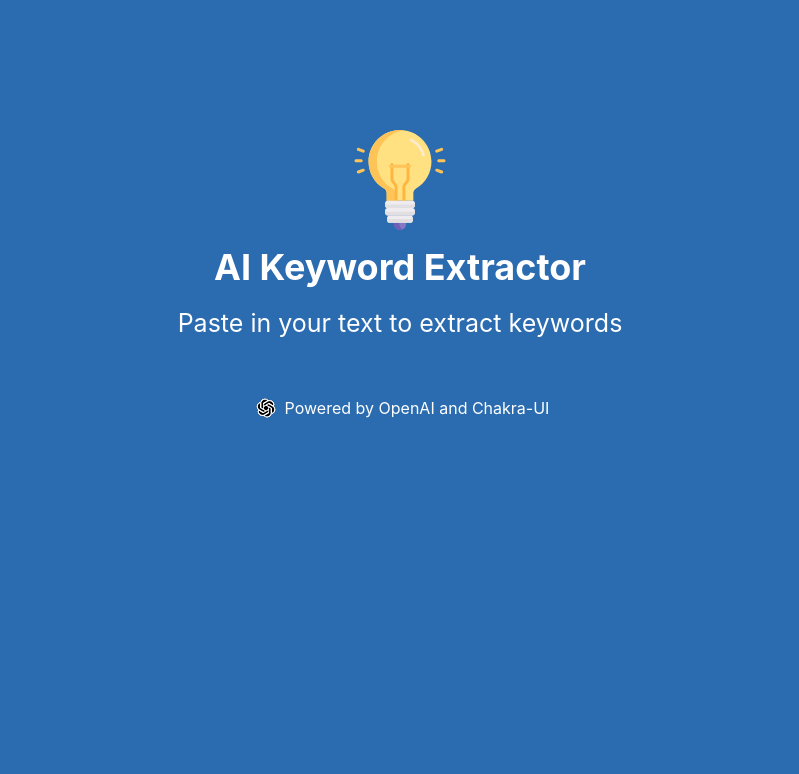
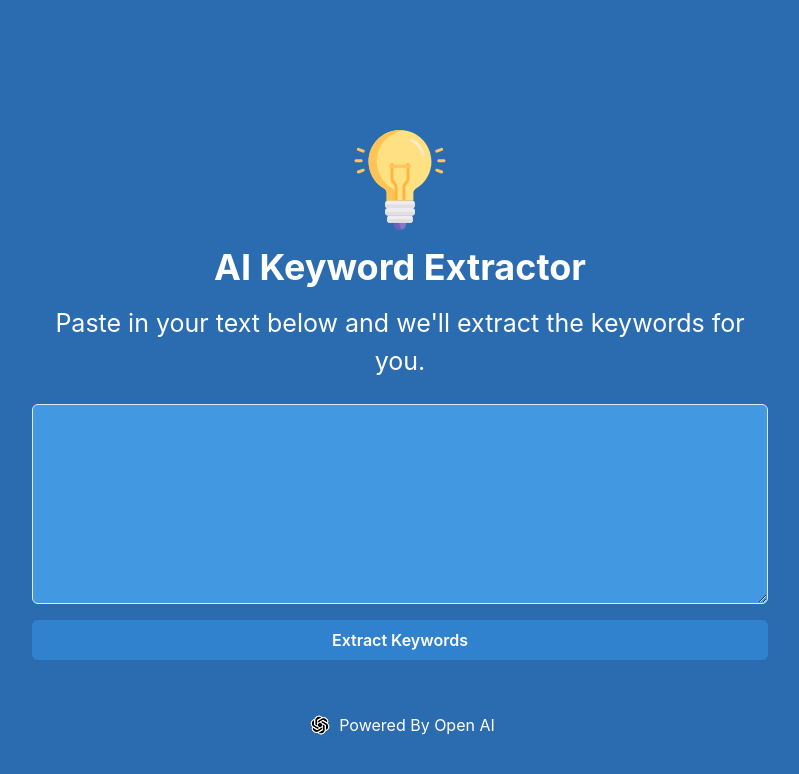
Before and after one commit to milliorn/keyword-extractor, a React (Vite) app: page / in a window 1280 px wide. Shown: the top 774 px of the page, without its empty margins (240-1039 px from the left). Built offline with nearby package versions, Linux system fonts and the light colour scheme.

Commit message:
type checking errors

```diff
--- a/src/App.tsx
+++ b/src/App.tsx
@@ -1,13 +1,20 @@
 import { Container, Box } from "@chakra-ui/layout";
 import Header from "./components/Header";
 import Footer from "./components/Footer";
+import TextInput from "./components/TextInput";
+import React from "react";
 
 // main app
 function App(): JSX.Element {
+  function extractKeywords(text: string): void {
+    console.log(text);
+  }
+
   return (
     <Box bg="blue.600" color="white" height="100vh" paddingTop={130}>
       <Container maxW="3xl" centerContent>
         <Header />
+        <TextInput extractKeywords={extractKeywords} />
         <Footer />
       </Container>
     </Box>
--- a/src/components/Footer.tsx
+++ b/src/components/Footer.tsx
@@ -1,5 +1,6 @@
 import { Box, Image, Text, Flex } from "@chakra-ui/react";
 import logo from "../assets/openai.png";
+import React from "react";
 
 // footer
 function Footer(): JSX.Element {
@@ -7,10 +8,7 @@ function Footer(): JSX.Element {
     <Box marginTop={50}>
       <Flex justifyContent="center" alignItems="center">
         <Image src={logo} marginRight={1} />
-        <Text>
-          Powered by <a href="https://openai.com/">OpenAI</a> and{" "}
-          <a href="https://chakra-ui.com/">Chakra-UI</a>
-        </Text>
+        <Text>Powered By Open AI</Text>
       </Flex>
     </Box>
   );
--- a/src/components/Header.tsx
+++ b/src/components/Header.tsx
@@ -1,16 +1,16 @@
 import { Heading, Image, Text } from "@chakra-ui/react";
 import logo from "../assets/light-bulb.svg";
+import React from "react";
 
-// heaader
 function Header(): JSX.Element {
   return (
     <>
-      <Image src={logo} alt="logo" width={100} marginBottom="1rem" />
+      <Image src={logo as string} alt="logo" width={100} marginBottom="1rem" />
       <Heading color="white" marginBottom="1rem">
         AI Keyword Extractor
       </Heading>
       <Text fontSize={25} textAlign="center">
-        Paste in your text to extract keywords
+        Paste in your text below and we'll extract the keywords for you.
       </Text>
     </>
   );
--- /dev/null
+++ b/src/components/TextInput.tsx
@@ -0,0 +1,60 @@
+import { ChangeEvent, useState } from "react";
+import { Textarea, Button, useToast } from "@chakra-ui/react";
+import React from "react";
+
+// text input
+function TextInput({
+  extractKeywords,
+}: {
+  extractKeywords: (text: string) => void;
+}): JSX.Element {
+  const [text, setText] = useState<string>("");
+
+  const toast = useToast();
+
+  function submitText(): void {
+    if (text === "") {
+      toast({
+        title: "Text field is empty",
+        description: "Please enter text",
+        status: "error",
+        duration: 5000,
+        isClosable: false,
+      });
+    } else {
+      {
+        extractKeywords(text);
+      }
+      text;
+    }
+  }
+
+  return (
+    <>
+      <Textarea
+        bg="blue.400"
+        padding={4}
+        marginTop={6}
+        height={200}
+        color="white"
+        value={text}
+        onChange={(e: ChangeEvent<HTMLTextAreaElement>) =>
+          setText(e.target.value)
+        }
+      />
+
+      <Button
+        bg="blue.500"
+        color="white"
+        marginTop={4}
+        width="100%"
+        _hover={{ bg: "blue.700" }}
+        onClick={submitText}
+      >
+        Extract Keywords
+      </Button>
+    </>
+  );
+}
+
+export default TextInput;
--- a/tsconfig.json
+++ b/tsconfig.json
@@ -14,7 +14,7 @@
     "resolveJsonModule": true,
     "isolatedModules": true,
     "noEmit": true,
-    "jsx": "react-jsx"
+    "jsx": "react"
   },
   "include": ["src"],
   "references": [{ "path": "./tsconfig.node.json" }]
```
